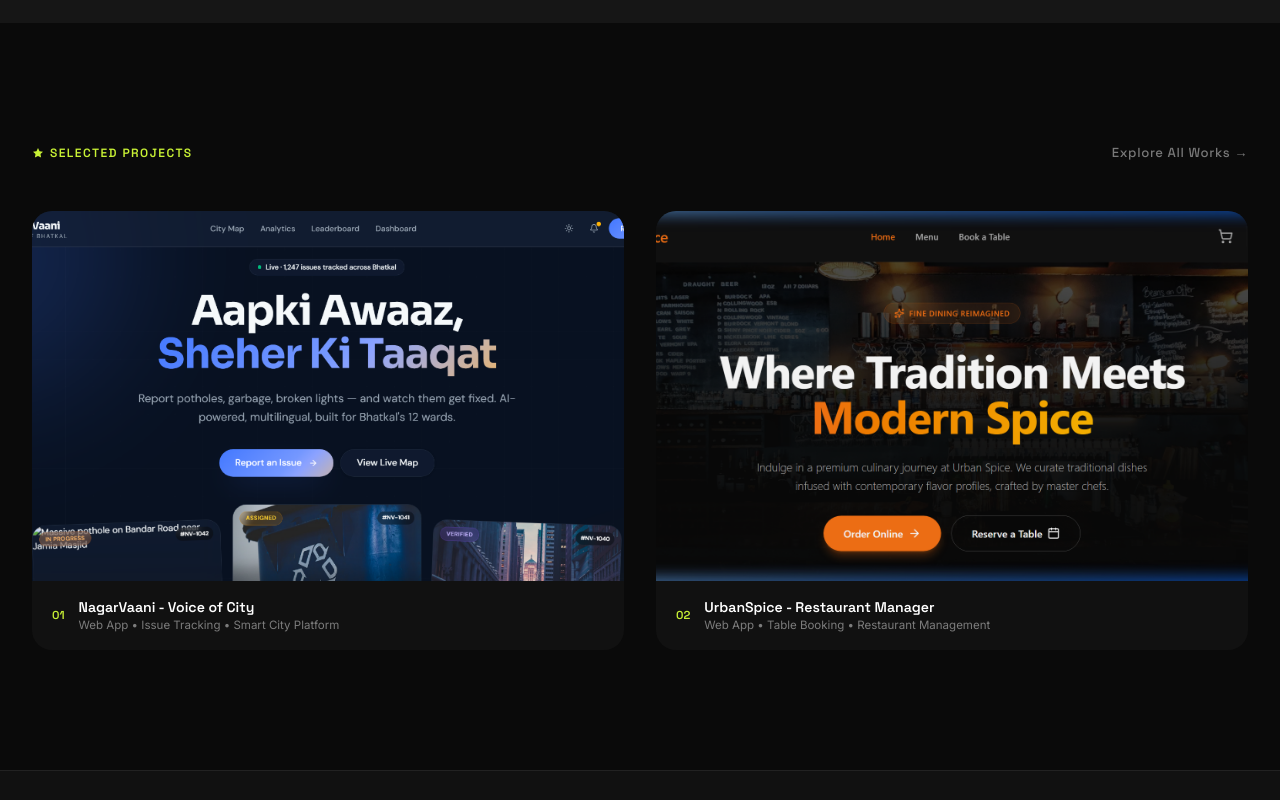
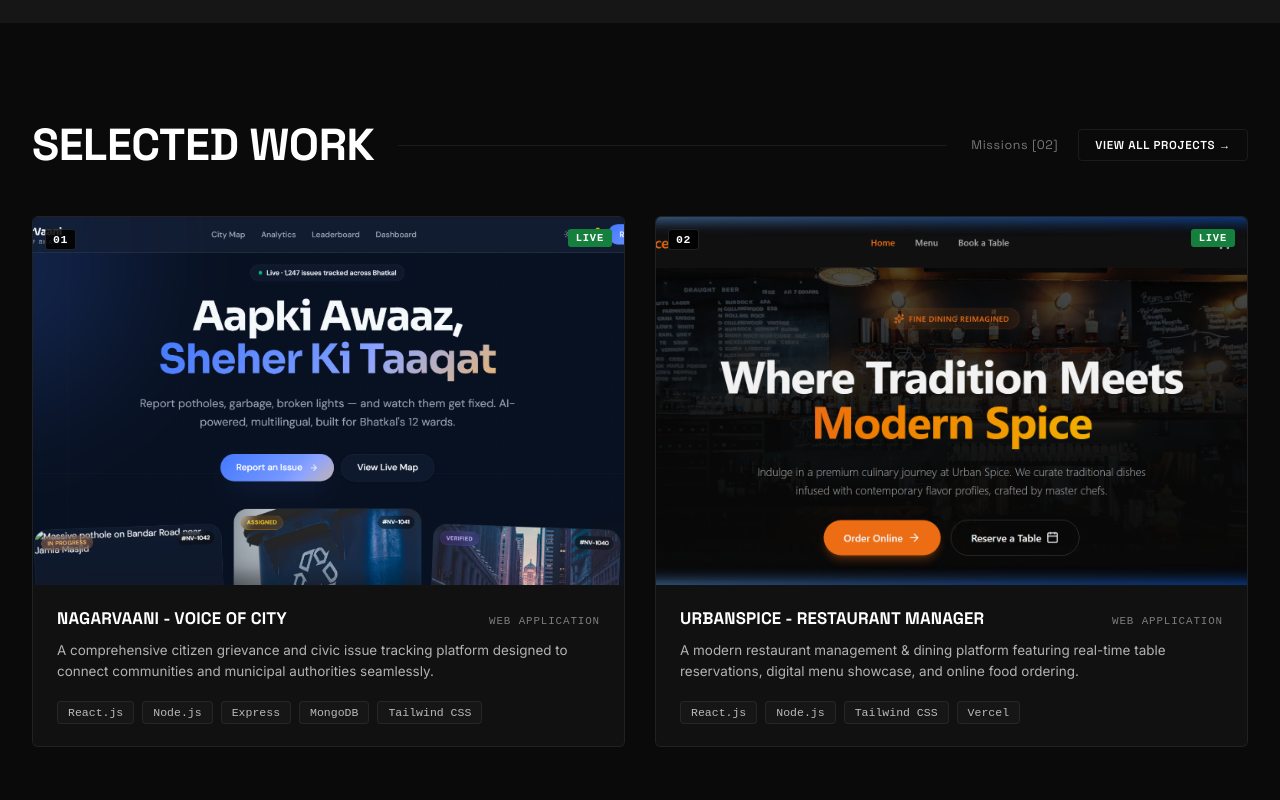
Before and after one commit to subhankalgond/portfolio, a website: page index.html in a window 1280 px wide. Shown: the part 1400-2200 px from the top of the page. Drawn offline with Linux system fonts and the light colour scheme; a web font is replaced by a local one.

Commit message:
Style Selected Work section to match reference design with badges, descriptions, and tags

```diff
--- a/index.html
+++ b/index.html
@@ -214,49 +214,65 @@
   ═══════════════════════════════════════ -->
   <section class="projects" id="projects">
     <div class="container">
-      <div class="section-header">
-        <div class="section-header__left">
-          <span class="section-label">
-            <svg xmlns="http://www.w3.org/2000/svg" width="12" height="12" viewBox="0 0 24 24" fill="currentColor"><polygon points="12 2 15.09 8.26 22 9.27 17 14.14 18.18 21.02 12 17.77 5.82 21.02 7 14.14 2 9.27 8.91 8.26 12 2"/></svg>
-            Selected Projects
-          </span>
+      <div class="projects__header">
+        <h2 class="projects__title">SELECTED WORK</h2>
+        <div class="projects__divider"></div>
+        <div class="projects__header-right">
+          <span class="projects__count">Missions [02]</span>
+          <a href="https://github.com/subhankalgond" target="_blank" class="projects__all-btn">VIEW ALL PROJECTS →</a>
         </div>
-        <a href="#" class="section-link">Explore All Works →</a>
       </div>
 
       <div class="projects__grid">
         <!-- Project 1 -->
         <a href="https://nagarvaani-voice-of-city.vercel.app/" target="_blank" class="project-card" tabindex="0">
           <div class="project-card__img-wrap">
+            <span class="project-card__badge-id">01</span>
+            <span class="project-card__badge-status">LIVE</span>
             <div class="project-card__img project-card__img--1" style="background-image: url('nagarvaani.png'); background-position: top center;">
               <div class="project-card__overlay">
                 <span class="project-card__view">View Project →</span>
               </div>
             </div>
           </div>
-          <div class="project-card__meta">
-            <span class="project-card__num">01</span>
-            <div>
-              <h3 class="project-card__title">NagarVaani - Voice of City</h3>
-              <p class="project-card__type">Web App • Issue Tracking • Smart City Platform</p>
+          <div class="project-card__body">
+            <div class="project-card__headline">
+              <h3 class="project-card__title">NAGARVAANI - VOICE OF CITY</h3>
+              <span class="project-card__category">WEB APPLICATION</span>
+            </div>
+            <p class="project-card__desc">A comprehensive citizen grievance and civic issue tracking platform designed to connect communities and municipal authorities seamlessly.</p>
+            <div class="project-card__tags">
+              <span class="project-tag">React.js</span>
+              <span class="project-tag">Node.js</span>
+              <span class="project-tag">Express</span>
+              <span class="project-tag">MongoDB</span>
+              <span class="project-tag">Tailwind CSS</span>
             </div>
           </div>
         </a>
 
         <!-- Project 2 -->
-        <a href="https://restaurant-manager-89i9.vercel.app/" target="_blank" class="project-card project-card--tall" tabindex="0">
+        <a href="https://restaurant-manager-89i9.vercel.app/" target="_blank" class="project-card" tabindex="0">
           <div class="project-card__img-wrap">
+            <span class="project-card__badge-id">02</span>
+            <span class="project-card__badge-status">LIVE</span>
             <div class="project-card__img project-card__img--2" style="background-image: url('urbanspice.png'); background-position: top center;">
               <div class="project-card__overlay">
                 <span class="project-card__view">View Project →</span>
               </div>
             </div>
           </div>
-          <div class="project-card__meta">
-            <span class="project-card__num">02</span>
-            <div>
-              <h3 class="project-card__title">UrbanSpice - Restaurant Manager</h3>
-              <p class="project-card__type">Web App • Table Booking • Restaurant Management</p>
+          <div class="project-card__body">
+            <div class="project-card__headline">
+              <h3 class="project-card__title">URBANSPICE - RESTAURANT MANAGER</h3>
+              <span class="project-card__category">WEB APPLICATION</span>
+            </div>
+            <p class="project-card__desc">A modern restaurant management & dining platform featuring real-time table reservations, digital menu showcase, and online food ordering.</p>
+            <div class="project-card__tags">
+              <span class="project-tag">React.js</span>
+              <span class="project-tag">Node.js</span>
+              <span class="project-tag">Tailwind CSS</span>
+              <span class="project-tag">Vercel</span>
             </div>
           </div>
         </a>
--- a/styles.css
+++ b/styles.css
@@ -717,32 +717,130 @@ ul { list-style: none; }
 }
 
 /* ═══════════════════════════════════════════════════════════
-   PROJECTS
+   PROJECTS / SELECTED WORK
 ═══════════════════════════════════════════════════════════ */
 .projects {
-  padding: 120px 0;
+  padding: 100px 0;
 }
+.projects__header {
+  display: flex;
+  align-items: center;
+  gap: 24px;
+  margin-bottom: 48px;
+}
+.projects__title {
+  font-family: var(--ff-head);
+  font-size: clamp(2rem, 3.8vw, 2.8rem);
+  font-weight: 800;
+  letter-spacing: -0.01em;
+  text-transform: uppercase;
+  color: var(--clr-text);
+  white-space: nowrap;
+  margin: 0;
+  line-height: 1;
+}
+.projects__divider {
+  flex: 1;
+  height: 1px;
+  background: var(--clr-border);
+}
+.projects__header-right {
+  display: flex;
+  align-items: center;
+  gap: 20px;
+}
+.projects__count {
+  font-family: 'Space Grotesk', monospace;
+  font-size: 0.78rem;
+  color: var(--clr-muted);
+  letter-spacing: 0.05em;
+  white-space: nowrap;
+}
+.projects__all-btn {
+  display: inline-flex;
+  align-items: center;
+  justify-content: center;
+  padding: 8px 16px;
+  border: 1px solid var(--clr-border);
+  border-radius: 4px;
+  font-family: var(--ff-head);
+  font-size: 0.72rem;
+  font-weight: 600;
+  letter-spacing: 0.06em;
+  text-transform: uppercase;
+  color: var(--clr-text);
+  background: transparent;
+  transition: all var(--transition);
+  white-space: nowrap;
+}
+.projects__all-btn:hover {
+  border-color: var(--clr-accent);
+  color: var(--clr-accent);
+  background: rgba(200, 241, 53, 0.06);
+}
+
 .projects__grid {
   display: grid;
   grid-template-columns: repeat(2, 1fr);
-  gap: 32px;
+  gap: 30px;
 }
 .project-card {
-  border-radius: var(--radius-lg);
+  border-radius: 6px;
   overflow: hidden;
   cursor: pointer;
   position: relative;
   background: var(--clr-bg-card);
-  transition: transform var(--transition), box-shadow var(--transition);
+  border: 1px solid var(--clr-border);
+  display: flex;
+  flex-direction: column;
+  text-decoration: none;
+  color: inherit;
+  transition: transform var(--transition), border-color var(--transition), box-shadow var(--transition);
 }
 .project-card:hover {
-  transform: translateY(-6px);
-  box-shadow: 0 24px 60px rgba(0,0,0,0.5);
+  transform: translateY(-5px);
+  border-color: rgba(255, 255, 255, 0.2);
+  box-shadow: 0 16px 40px rgba(0,0,0,0.4);
 }
-.project-card--tall { grid-row: span 1; }
+[data-theme="light"] .project-card:hover {
+  border-color: rgba(0, 0, 0, 0.25);
+  box-shadow: 0 16px 36px rgba(0,0,0,0.08);
+}
 .project-card__img-wrap {
+  position: relative;
   overflow: hidden;
   aspect-ratio: 16/10;
+  background: #000;
+  border-bottom: 1px solid var(--clr-border);
+}
+.project-card__badge-id {
+  position: absolute;
+  top: 12px;
+  left: 12px;
+  z-index: 3;
+  background: rgba(0, 0, 0, 0.85);
+  color: #ffffff;
+  font-family: monospace;
+  font-size: 0.72rem;
+  font-weight: 700;
+  padding: 3px 7px;
+  border-radius: 3px;
+  letter-spacing: 0.05em;
+  border: 1px solid rgba(255, 255, 255, 0.12);
+}
+.project-card__badge-status {
+  position: absolute;
+  top: 12px;
+  right: 12px;
+  z-index: 3;
+  background: #15803d;
+  color: #ffffff;
+  font-family: monospace;
+  font-size: 0.65rem;
+  font-weight: 700;
+  letter-spacing: 0.08em;
+  padding: 3px 8px;
+  border-radius: 3px;
 }
 .project-card__img {
   width: 100%;
@@ -750,54 +848,113 @@ ul { list-style: none; }
   background-size: cover;
   background-position: top center;
   background-repeat: no-repeat;
-  transition: transform 0.6s cubic-bezier(0.4,0,0.2,1);
+  transition: transform 0.5s cubic-bezier(0.4, 0, 0.2, 1);
   position: relative;
 }
 .project-card:hover .project-card__img {
-  transform: scale(1.06);
+  transform: scale(1.04);
 }
-/* Project images now use inline styles for real screenshots */
 .project-card__overlay {
   position: absolute;
   inset: 0;
-  background: rgba(200,241,53,0.85);
+  background: rgba(0, 0, 0, 0.6);
   display: flex;
   align-items: center;
   justify-content: center;
   opacity: 0;
   transition: opacity var(--transition);
 }
-.project-card:hover .project-card__overlay { opacity: 1; }
+.project-card:hover .project-card__overlay {
+  opacity: 1;
+}
 .project-card__view {
   font-family: var(--ff-head);
-  font-size: 0.85rem;
+  font-size: 0.82rem;
   font-weight: 700;
-  color: #0a0a0a;
-  letter-spacing: 0.05em;
+  color: #ffffff;
+  letter-spacing: 0.06em;
+  background: rgba(200, 241, 53, 0.95);
+  color: #000;
+  padding: 8px 18px;
+  border-radius: 4px;
 }
-.project-card__meta {
+.project-card__body {
+  padding: 22px 24px;
   display: flex;
-  align-items: center;
-  gap: 14px;
-  padding: 18px 20px;
+  flex-direction: column;
+  flex: 1;
+  background: var(--clr-bg-card);
 }
-.project-card__num {
-  font-family: var(--ff-head);
-  font-size: 0.72rem;
-  color: var(--clr-accent);
-  font-weight: 600;
-  flex-shrink: 0;
+.project-card__headline {
+  display: flex;
+  align-items: baseline;
+  justify-content: space-between;
+  gap: 12px;
+  margin-bottom: 10px;
 }
 .project-card__title {
   font-family: var(--ff-head);
-  font-size: 0.88rem;
-  font-weight: 600;
-  line-height: 1.2;
+  font-size: 1.05rem;
+  font-weight: 700;
+  letter-spacing: 0.01em;
+  text-transform: uppercase;
+  color: var(--clr-text);
+  margin: 0;
+  line-height: 1.3;
 }
-.project-card__type {
+.project-card__category {
+  font-family: monospace;
+  font-size: 0.68rem;
+  letter-spacing: 0.08em;
+  color: var(--clr-muted);
+  text-transform: uppercase;
+  white-space: nowrap;
+  flex-shrink: 0;
+}
+.project-card__desc {
+  font-size: 0.84rem;
+  color: var(--clr-text-68);
+  line-height: 1.6;
+  margin: 0 0 18px 0;
+  flex: 1;
+}
+.project-card__tags {
+  display: flex;
+  flex-wrap: wrap;
+  gap: 8px;
+}
+.project-tag {
+  display: inline-block;
+  background: var(--clr-bg-muted);
+  border: 1px solid var(--clr-border);
+  color: var(--clr-text-70);
+  font-family: monospace;
   font-size: 0.72rem;
-  color: var(--clr-muted);
-  margin-top: 2px;
+  font-weight: 500;
+  padding: 4px 10px;
+  border-radius: 4px;
+  transition: border-color var(--transition), color var(--transition);
+}
+.project-card:hover .project-tag {
+  border-color: rgba(255, 255, 255, 0.15);
+}
+
+@media (max-width: 860px) {
+  .projects__grid {
+    grid-template-columns: 1fr;
+  }
+  .projects__header {
+    flex-direction: column;
+    align-items: flex-start;
+    gap: 14px;
+  }
+  .projects__divider {
+    display: none;
+  }
+  .projects__header-right {
+    width: 100%;
+    justify-content: space-between;
+  }
 }
 
 /* ═══════════════════════════════════════════════════════════
```
